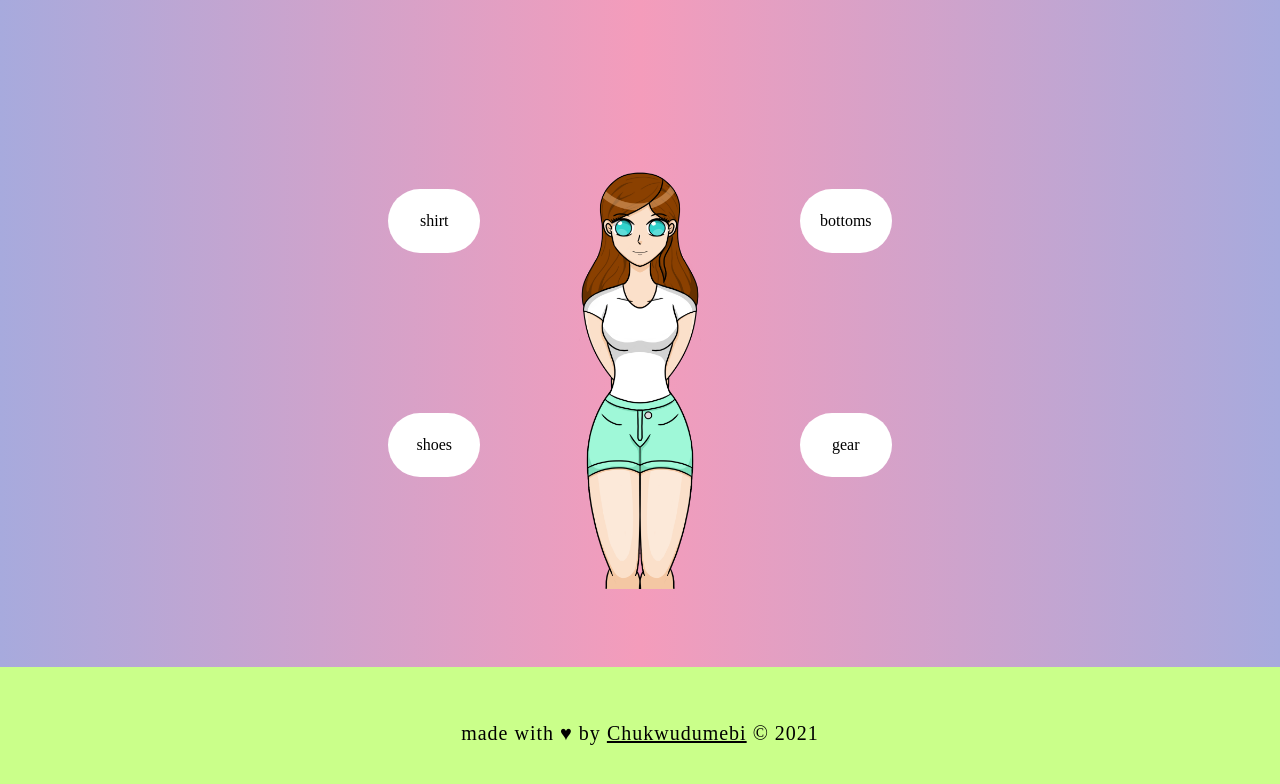
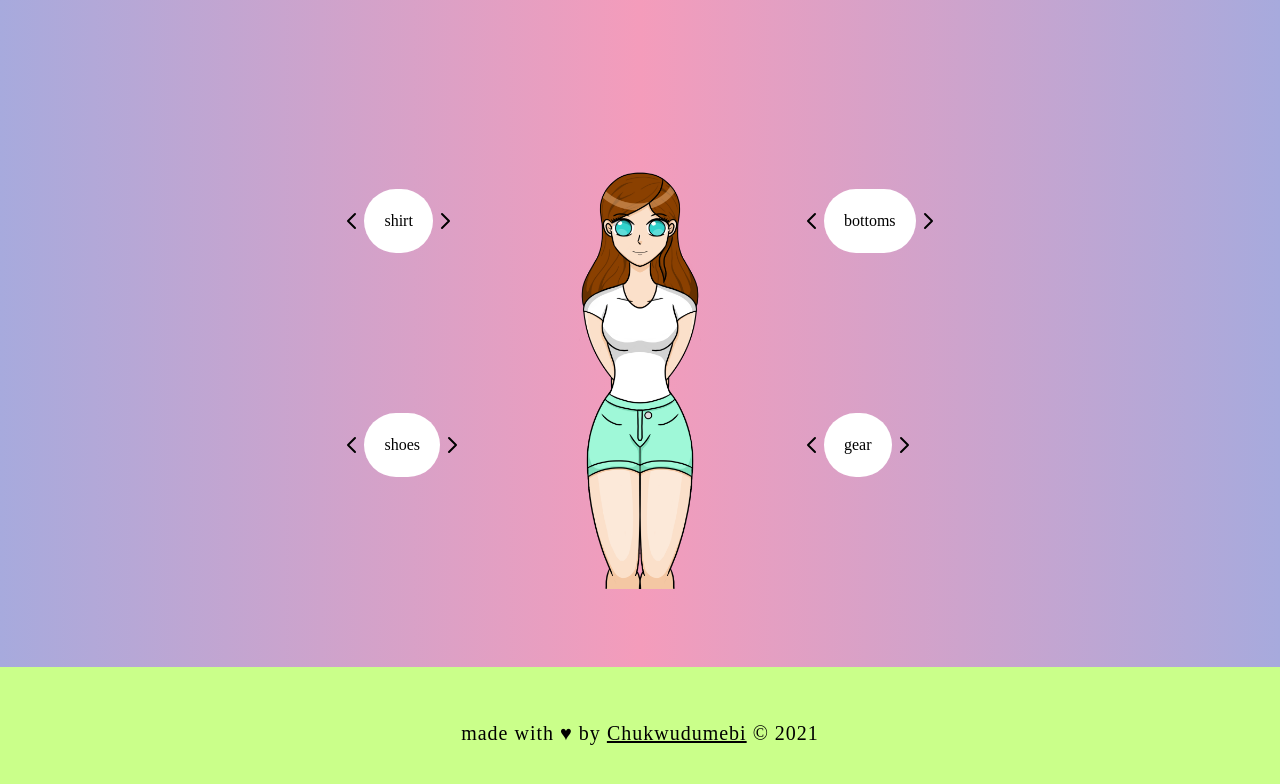
Before and after one commit to deeonwuli/sk8r, a React (Create React App) app: page /play in a window 1280 px wide. Shown: the top 784 px of the page. Built offline with nearby package versions, Linux system fonts and the light colour scheme; a web font is replaced by a local one; what tailwindcss-text-fill-stroke would draw is missing.

Commit message:
add arrows to indicate that there are other assets

```diff
--- a/src/pages/Play.js
+++ b/src/pages/Play.js
@@ -1,4 +1,6 @@
 import React, { useState } from "react";
+import { ReactComponent as Left } from "../assets/left.svg";
+import { ReactComponent as Right } from "../assets/right.svg";
 import Footer from "../components/Footer";
 
 export default function Play() {
@@ -71,18 +73,53 @@ export default function Play() {
             columnGap: "20rem",
           }}
         >
+          <div className="flex items-center">
+            <button>
+              <Left />
+            </button>
             <button className="bg-white p-5 rounded-full" onClick={toggleShirt}>
               shirt
             </button>
-          <button className="bg-white p-5 rounded-full" onClick={toggleBottoms}>
+            <button>
+              <Right />
+            </button>
+          </div>
+          <div className="flex items-center">
+            <button>
+              <Left />
+            </button>
+            <button
+              className="bg-white p-5 rounded-full"
+              onClick={toggleBottoms}
+            >
               bottoms
+            </button>
+            <button>
+              <Right />
+            </button>
+          </div>
+          <div className="flex items-center">
+            <button>
+              <Left />
             </button>
             <button className="bg-white p-5 rounded-full" onClick={toggleShoes}>
               shoes
             </button>
+            <button>
+              <Right />
+            </button>
+          </div>
+          <div className="flex items-center">
+            <button>
+              <Left />
+            </button>
             <button className="bg-white p-5 rounded-full" onClick={toggleGear}>
               gear
             </button>
+            <button>
+              <Right />
+            </button>
+          </div>
         </div>
         <img
           src="/images/body.png"
```
Also changed, not shown: src/assets/left.svg (added), src/assets/right.svg (added). Lines whose indentation alone changed are shown as unchanged.
